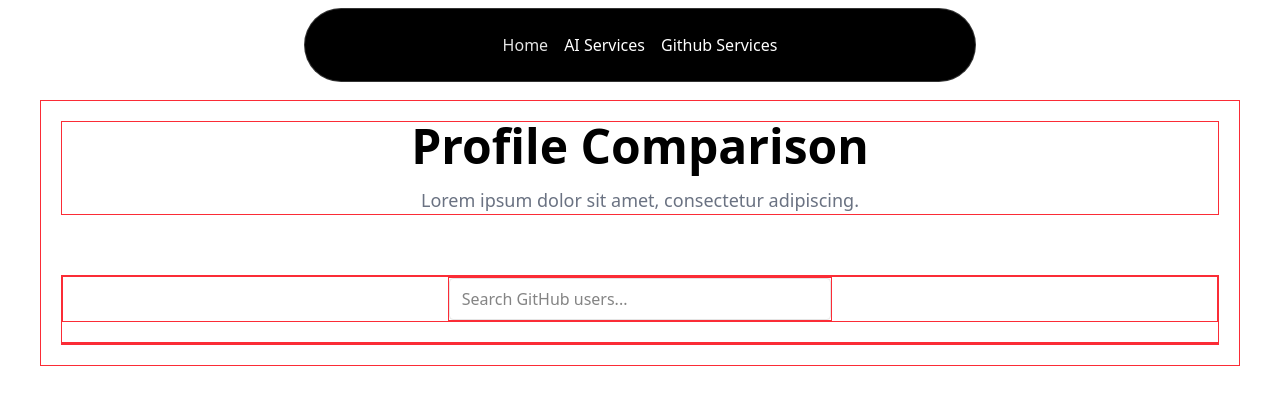
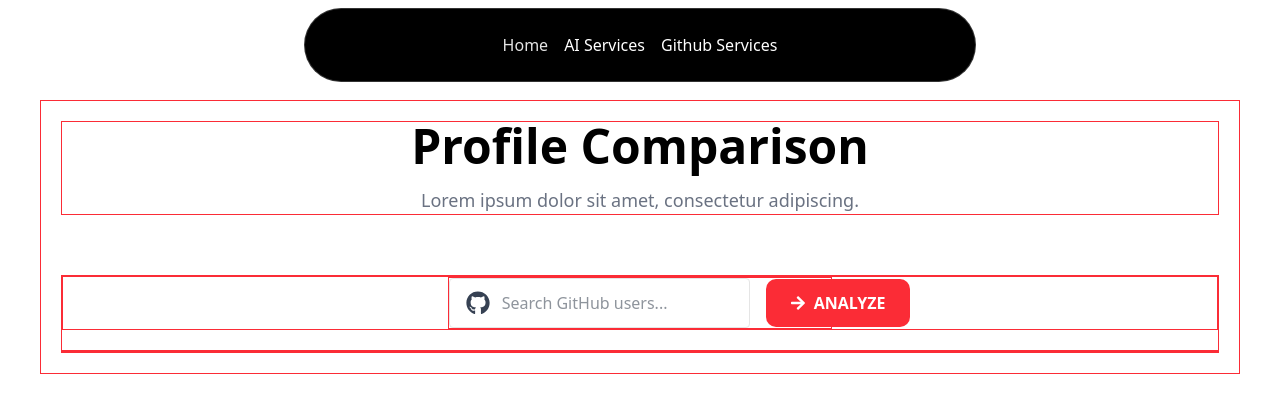
Before and after one commit to CMPT-276-SUMMER-2025/final-project-15-mountains, a Next.js app in the folder src/: page /profile_comparison in a window 1280 px wide. Shown: the top 412 px of the page. Built offline with nearby package versions, Linux system fonts and the light colour scheme.

Commit message:
Style SearchBar with GitHub icon and inline analyze button

```diff
--- a/src/components/profile_comparison/SearchBar.js
+++ b/src/components/profile_comparison/SearchBar.js
@@ -2,6 +2,7 @@
 import { useState, useEffect } from "react";
 import { Debounce } from "@/components/profile_comparison/Debounce";
 import { SearchCache } from "@/components/profile_comparison/SearchCache";
+import { FaGithub, FaArrowRight } from "react-icons/fa";
 
 export default function SearchBar({ onSelect, cache }) {
     const [input, setInput] = useState("");
@@ -21,20 +22,35 @@ export default function SearchBar({ onSelect, cache }) {
         setResultsVisible(false);
     };
 
+    const handleAnalyze = (e) => {
+        e.preventDefault();
+        if (results.length > 0) handleSelect(results[0]);
+    }
+
     return (
-        <div className="relative">
+        <form
+            onSubmit={handleAnalyze}
+            className="flex items-center w-full gap-4"
+        >
+            <div
+                className="relative flex items-center border rounded px-4 py-3 bg-white">
+                <FaGithub className="text-gray-700 text-xl mr-3 h-6 w-6"/>
                 <input
                     type="text"
                     placeholder="Search GitHub users..."
                     value={input}
                     onChange={(e) => setInput(e.target.value)}
-                onFocus={() => { if (results.length > 0) setResultsVisible(true); }}
-                onBlur={() => { setTimeout(() => setResultsVisible(false), 100); }}
-                className="w-full flex justify-center border rounded px-3 py-2"
+                    onFocus={() => {
+                        if (results.length > 0) setResultsVisible(true);
+                    }}
+                    onBlur={() => {
+                        setTimeout(() => setResultsVisible(false), 100);
+                    }}
+                    className="outline-none text-gray-800"
                 />
 
                 {resultsVisible && results.length > 0 && (
-                <ul className="absolute bg-white w-full border rounded shadow">
+                    <ul className="absolute top-full left-0 mt-1 bg-white w-full border rounded shadow">
                         {results.map((user) => (
                             <li
                                 key={user.id}
@@ -54,5 +70,16 @@ export default function SearchBar({ onSelect, cache }) {
                     </ul>
                 )}
             </div>
+
+            <button
+                type="submit"
+                className={`flex items-center gap-2 px-6 py-3 rounded-lg text-white font-bold transition
+                            bg-red-500 hover:bg-red-600 active:bg-red-700`}
+            >
+                <FaArrowRight className="text-white"/>
+                ANALYZE
+            </button>
+        </form>
+
     );
 }
```
Lines whose indentation alone changed are shown as unchanged.
